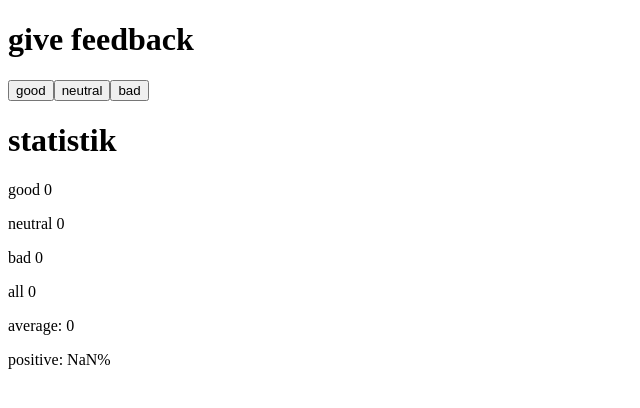
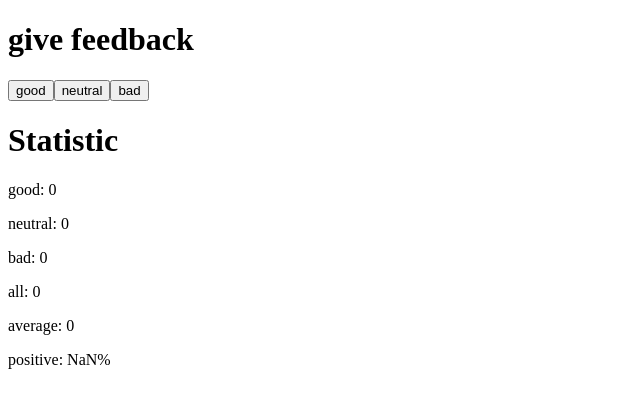
Before and after one commit to BangSyad2323/fullstack-helsinki, a React (Vite) app in the folder osa01/task1.6-1.14/: page / in a window 1280 px wide. Shown: the top 408 px of the page, without its empty margins (0-640 px from the left). Built offline with nearby package versions, Linux system fonts and the light colour scheme.

Commit message:
task 1.8

```diff
--- a/osa01/task1.6-1.14/src/App.jsx
+++ b/osa01/task1.6-1.14/src/App.jsx
@@ -1,4 +1,18 @@
 import { useState } from 'react'
+
+const Statistic = (props) => {
+  return(
+    <div>
+      <h1>Statistic</h1>
+       <p>good: {props.good}</p>
+      <p>neutral: {props.neutral}</p>
+      <p>bad: {props.bad}</p>
+      <p>all: {props.all}</p>
+      <p>average: {props.average}</p>
+      <p>positive: {props.positive}% </p>
+    </div>
+  )
+}
 
 const App = () => {
   // save clicks of each button to its own state
@@ -20,14 +34,7 @@ const App = () => {
       <button onClick={() => setNeutral(neutral + 1)}>neutral</button>
       <button onClick={() => setBad(bad + 1)}>bad</button>
 
-      <h1>statistik</h1>
-
-      <p>good {good}</p>
-      <p>neutral {neutral}</p>
-      <p>bad {bad}</p>
-      <p>all {all}</p>
-      <p>average: {average}</p>
-      <p>positive: {positive}% </p>
+      <Statistic good={good} neutral={neutral} bad={bad} all={all} average={average} positive={positive} />
     </div>
   )
 }
```
